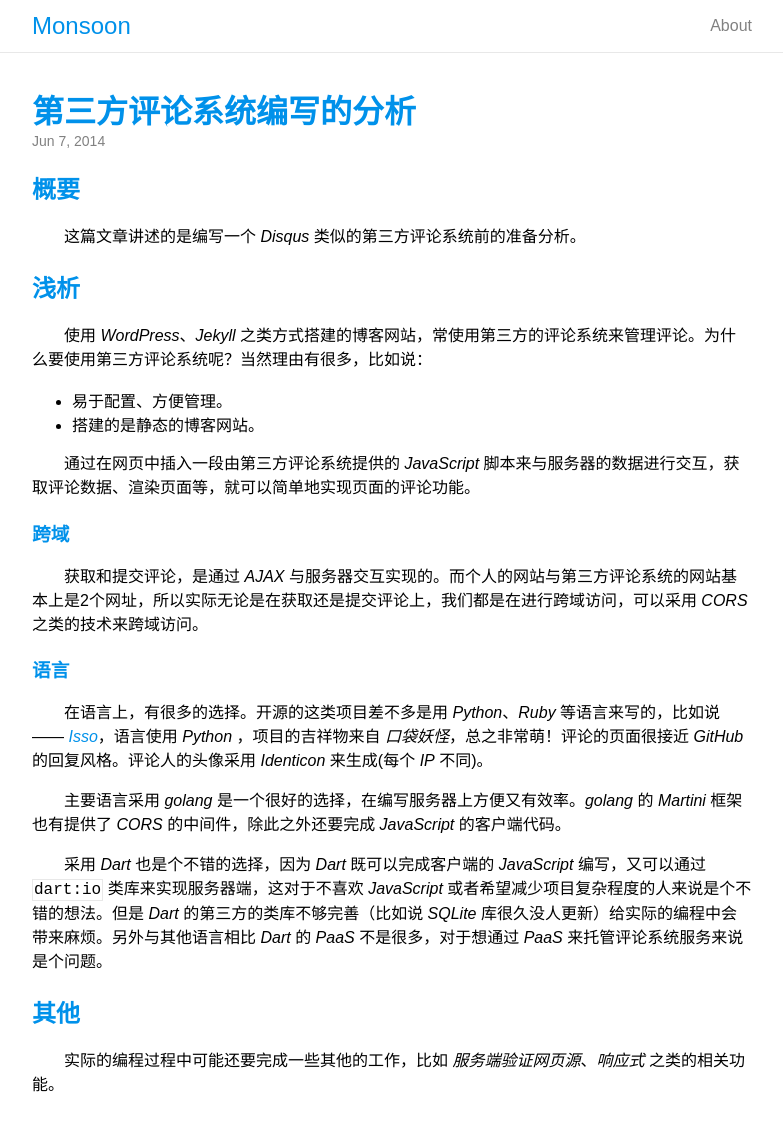
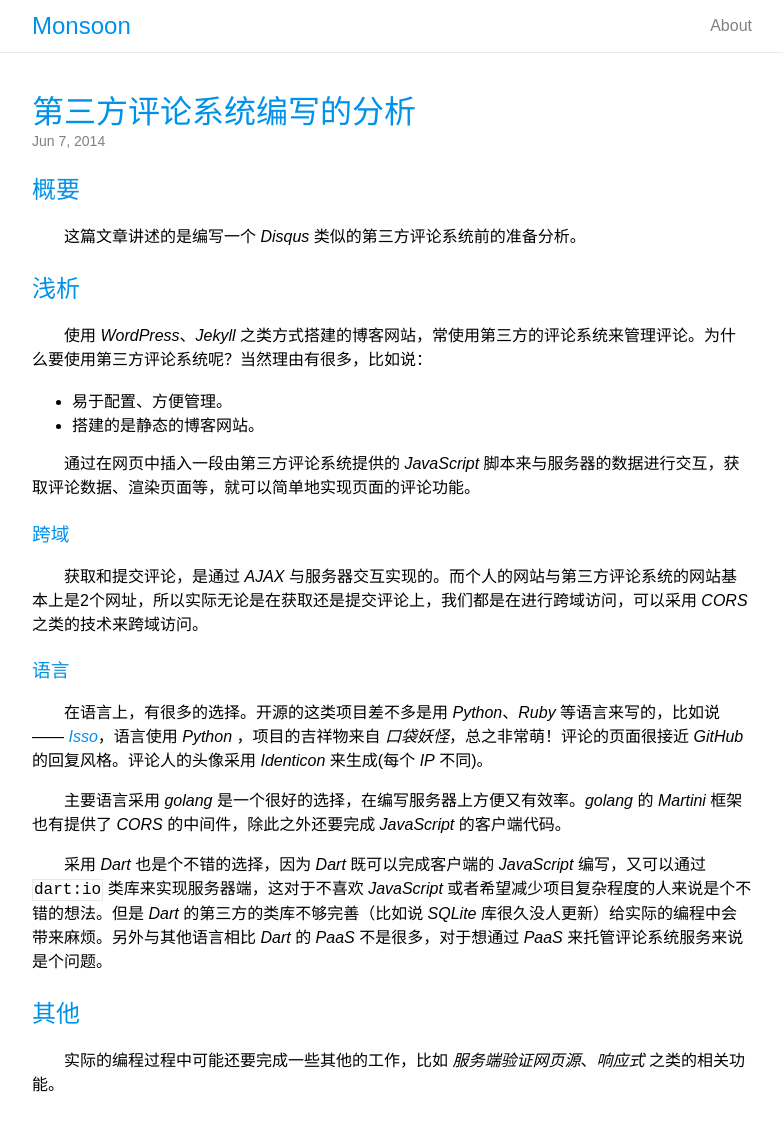
Before and after one commit to youxiaojie/floating-cat.github.io, a Jekyll site: the page built from _posts/2014-06-04-di-san-fang-ping-lun-xi-tong-bian-xie-de-fen-xi.md, in a window 1280 px wide. Shown: the whole page, without its empty margins (248-1031 px from the left). Built offline with Jekyll 4.4.1, drawn with Linux system fonts in a browser that asks for light colours; comment, search, counter and statistics services are not loaded.

Commit message:
Add font weight normal to `h1-h6`

```diff
--- a/_sass/main.sass
+++ b/_sass/main.sass
@@ -6,6 +6,9 @@ a
   text-decoration: none
   &:hover
     text-decoration: underline
+
+h1, h2, h3, h2, h5, h6
+  font-weight: normal
 
 .wrapper
   max-width: 720px
```
